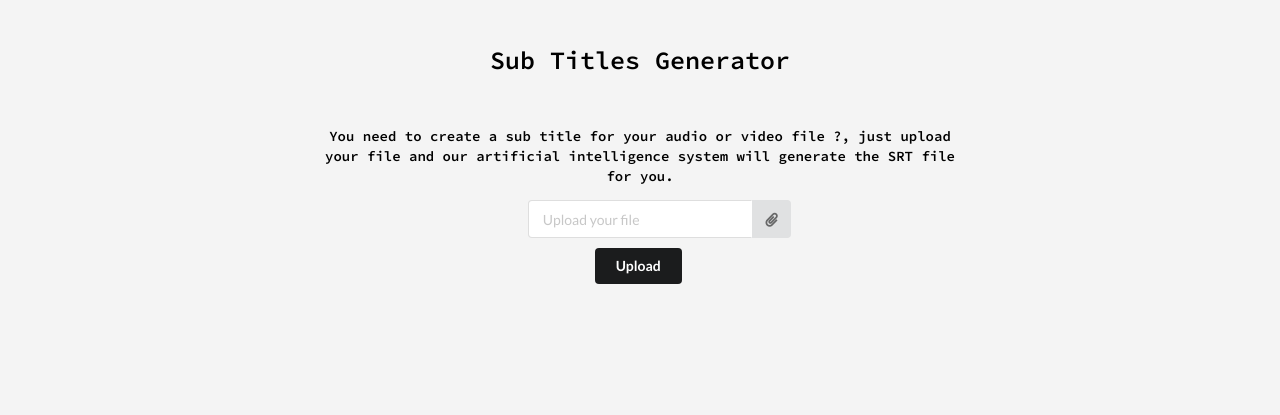
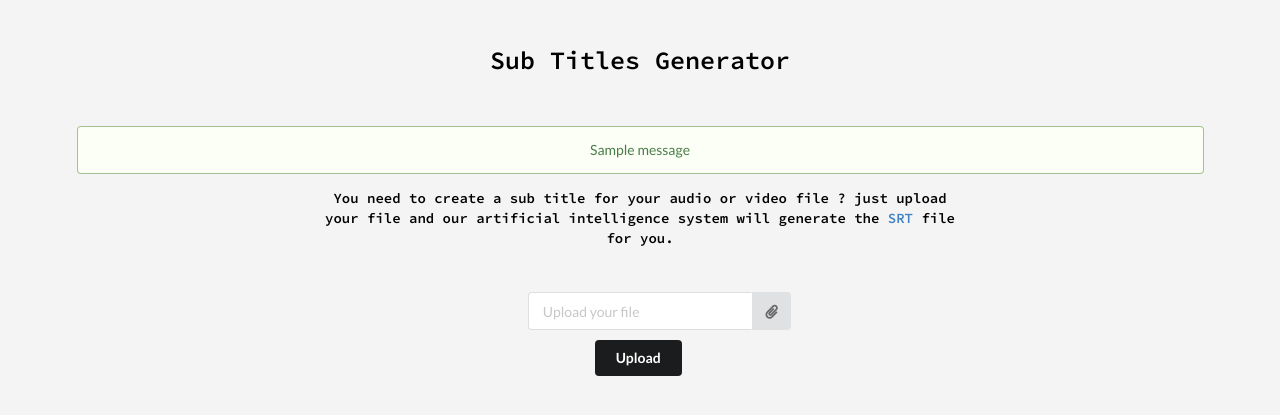
Before and after one commit to Yacin-Cheffai/sub_title_generator, a Django app: page / in a window 1280 px wide. Shown: the top 415 px of the page. Run offline with Django 3.2, Linux system fonts and the light colour scheme; one stand-in notice (Sample message) is shown; some libraries are stand-ins or nearby versions.

Commit message:
[004][IMP] error and success messages

```diff
--- a/generator/templates/generator/upload.html
+++ b/generator/templates/generator/upload.html
@@ -33,12 +33,21 @@
 
   <h2 id="site_title">Sub Titles Generator</h2>
   <div style="margin-top:50px">
+          <div class="ui center aligned container" style="margin-top: 30px">
+            {% if messages %}
+            {% for message in messages %}
+                    <div class="ui {{ message.tags }} message">
+                    <p>{{message}}</p>
+                    </div>
+            {% endfor %}
+            {% endif %}
+        </div>
   <form method="post" enctype="multipart/form-data" class="ui form" style="text-align:center">
       {% csrf_token %}
         <p id="intro_text">
-          You need to create a sub title for your audio or video file ?, just upload your file and our artificial intelligence system will generate the SRT file for you.
+          You need to create a sub title for your audio or video file ? just upload your file and our artificial intelligence system will generate the <a href="https://fr.wikipedia.org/wiki/SubRip" target="_blank">SRT</a> file for you.
         </p>
-        <div class="ui action input">
+        <div class="ui action input" style="margin-top:30px">
           <input type="text" placeholder="Upload your file" readonly>
           <input type="file" name="myfile" id="myfile" accept=".wav, .mp3">
           <div class="ui icon button">
@@ -50,17 +59,11 @@
         </div>
   </form>
   </div>
-
-
-
     {%if uploaded_successfully%}
     <form method="get" enctype="multipart/form-data" action="{%url 'generator:download'%}" style="text-align:center">
       <div style="margin-top:40px">
-        {% if uploaded_file_url %}
-          <p>File uploaded at: <a href="{{ uploaded_file_url }}">{{ uploaded_file_url }}</a></p>
-        {% endif %}
         {% csrf_token %}
-      <button type="submit" class="ui primary button">Download</button>
+      <button type="submit" class="ui primary button">Download The Sub Title File</button>
     </form>
     {%endif%}
   </div>
--- a/generator/views.py
+++ b/generator/views.py
@@ -5,52 +5,56 @@ import os
 from .sub_titles_generator import audio_to_text, force_align
 from django.http import HttpResponse, Http404
 import subprocess
+from django.contrib import messages
 
 
 BASE_DIR = os.path.dirname(os.path.dirname(os.path.abspath(__file__)))
 
 
 def upload(request):
+    try:
+        if request.method == 'POST' and request.FILES['myfile']:
+            myfile = request.FILES['myfile']
 
-    if request.method == 'POST' and request.FILES['myfile']:
-        myfile = request.FILES['myfile']
+            if myfile.name[-4:] ==  '.mp3':
+                # convert mp3 to wav
+                myfile.name = 'uploaded_file.mp3'
+                fs = FileSystemStorage()
+                filename = fs.save(myfile.name, myfile)
+                uploaded_file_url = fs.url(filename)
+                file_path = BASE_DIR + uploaded_file_url
+                path_to_wav_file = file_path[:-4] + '.wav'
+                subprocess.call(['ffmpeg', '-i', file_path,  path_to_wav_file])
+                audio_to_text(path_to_wav_file)
+                force_align(path_to_wav_file, BASE_DIR + '/results.txt', BASE_DIR)
+                context = {
+                    'uploaded_file_url': uploaded_file_url,
+                    'uploaded_successfully' : True
+                }
+                messages.success(request, 'SRT file successfully generated, your file won\'t be stored in our systems')
+                return render(request, 'generator/upload.html', context)
 
-        if myfile.name[-4:] ==  '.mp3':
-            # convert mp3 to wav
-            myfile.name = 'uploaded_file.mp3'
-            fs = FileSystemStorage()
-            filename = fs.save(myfile.name, myfile)
-            uploaded_file_url = fs.url(filename)
-            file_path = BASE_DIR + uploaded_file_url
-            path_to_wav_file = file_path[:-4] + '.wav'
-            subprocess.call(['ffmpeg', '-i', file_path,  path_to_wav_file])
-            audio_to_text(path_to_wav_file)
-            force_align(path_to_wav_file, BASE_DIR + '/results.txt', BASE_DIR)
-            context = {
-                'uploaded_file_url': uploaded_file_url,
-                'uploaded_successfully' : True
-            }
-            return render(request, 'generator/upload.html', context)
+            if myfile.name[-4:] ==  '.wav':
+                myfile.name = 'uploaded_file.wav'
+                fs = FileSystemStorage()
+                filename = fs.save(myfile.name, myfile)
+                uploaded_file_url = fs.url(filename)
+                file_path = BASE_DIR + uploaded_file_url
+                audio_to_text(file_path)
+                force_align(file_path, BASE_DIR + '/results.txt', BASE_DIR)
+                context = {
+                    'uploaded_file_url': uploaded_file_url,
+                    'uploaded_successfully' : True
+                }
+                return render(request, 'generator/upload.html', context)
 
-        if myfile.name[-4:] ==  '.wav':
-            myfile.name = 'uploaded_file.wav'
-            fs = FileSystemStorage()
-            filename = fs.save(myfile.name, myfile)
-            uploaded_file_url = fs.url(filename)
-            file_path = BASE_DIR + uploaded_file_url
-            audio_to_text(file_path)
-            force_align(file_path, BASE_DIR + '/results.txt', BASE_DIR)
-            context = {
-                'uploaded_file_url': uploaded_file_url,
-                'uploaded_successfully' : True
-            }
-            return render(request, 'generator/upload.html', context)
+            if myfile.name[-4:] is not   '.mp3' and myfile.name[-4:] is not  '.wav':
+                return HttpResponse( 'unsupported file format')
 
-        if myfile.name[-4:] is not   '.mp3' and myfile.name[-4:] is not  '.wav':
-            return HttpResponse( 'unsupported file format')
-
-    return render(request, 'generator/upload.html')
-
+        return render(request, 'generator/upload.html')
+    except:
+        messages.warning(request, 'make sure you selected the right file')
+        return render(request, 'generator/upload.html')
 
 def download(request):
 
--- a/results.txt
+++ b/results.txt
@@ -1 +1 @@
-Could not request results from Google Speech recognition connection failed: [Errno -3] Temporary failure in name resolution
+hello every own I'm happy to be with you today
```
Also changed, not shown: 1 other file.
